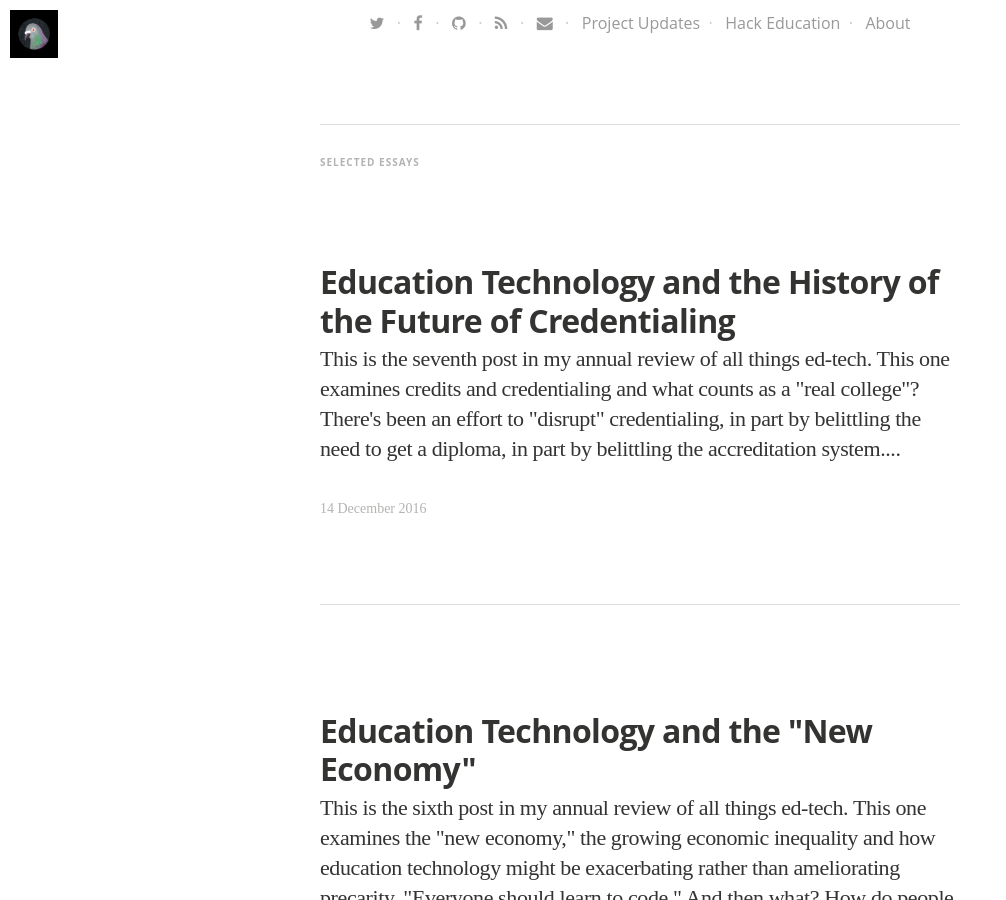
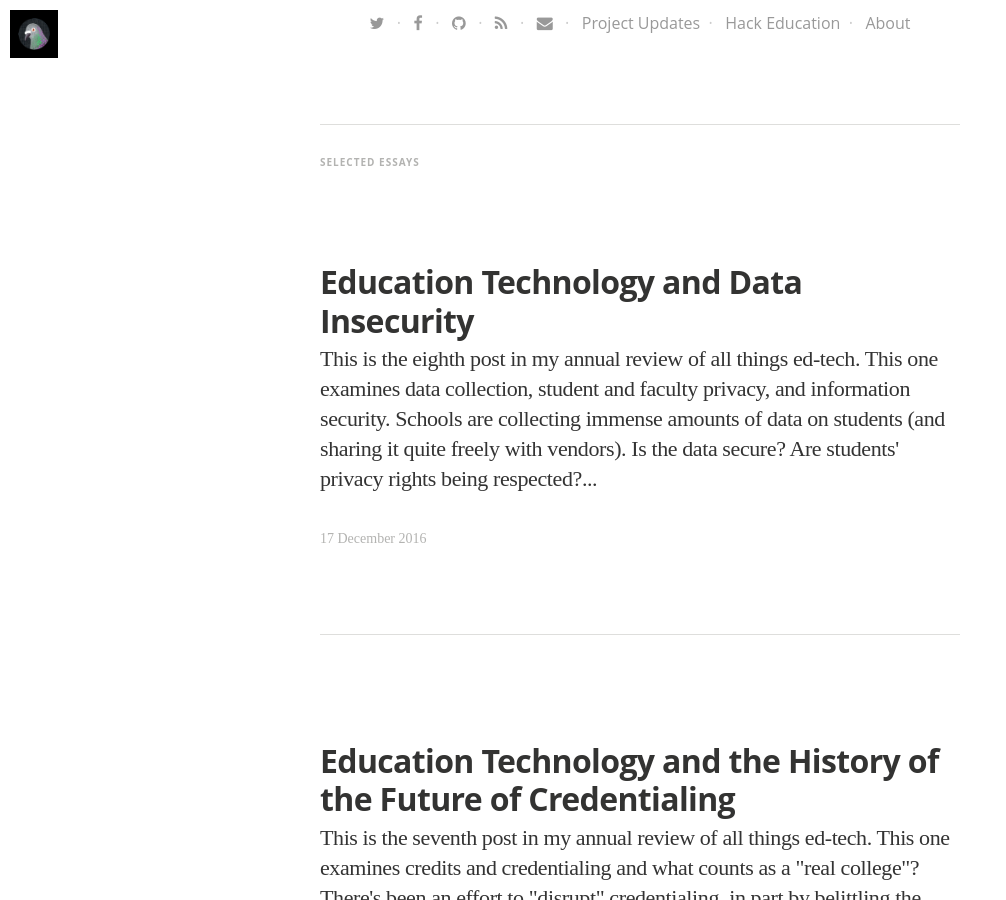
Before and after one commit to HackEducation/Writing, a Jekyll site: the page built from index.html, in a window 1280 px wide and 900 px high, scrolled down 677 px. Shown: the whole window, without its empty margins (0-1006 px from the left). Built offline with Jekyll 4.4.1, drawn with Linux system fonts in a browser that asks for light colours; nearby versions of some CDN libraries; some web fonts are replaced.

Commit message:
new post

```diff
--- a/index.html
+++ b/index.html
@@ -5,6 +5,28 @@ layout: default
 
 
 <h5 class="index-headline featured"><span>Selected Essays</span></h5>
+
+
+    <div class="container featured">
+
+        <article class="post" itemscope itemtype="http://schema.org/BlogPosting" role="article">
+          <div class="article-item">
+            <header class="post-header">
+              <h2 class="post-title" itemprop="name"><a href="http://hackeducation.com/2016/12/17/top-ed-tech-trends-infosec" itemprop="url">Education Technology and Data Insecurity</a></h2>
+            </header>
+            <section class="post-excerpt" itemprop="description">
+              <p>This is the eighth post in my annual review of all things ed-tech. This one examines data collection, student and faculty privacy, and information security. Schools are collecting immense amounts of data on students (and sharing it quite freely with vendors). Is the data secure? Are students' privacy rights being respected?...</p>
+            </section>
+            <div class="post-meta">
+              <time datetime="17 December 2016">17 December 2016</time>
+  <!--            <span class="post-tags-set">on <span class="post-tag-">, <a href="/tag/"></a></span></span>-->
+            </div>
+          <div>
+        </article>
+
+        </div>
+
+<h5 class="index-headline featured"><span></span></h5>
 
     <div class="container featured">
 
```
